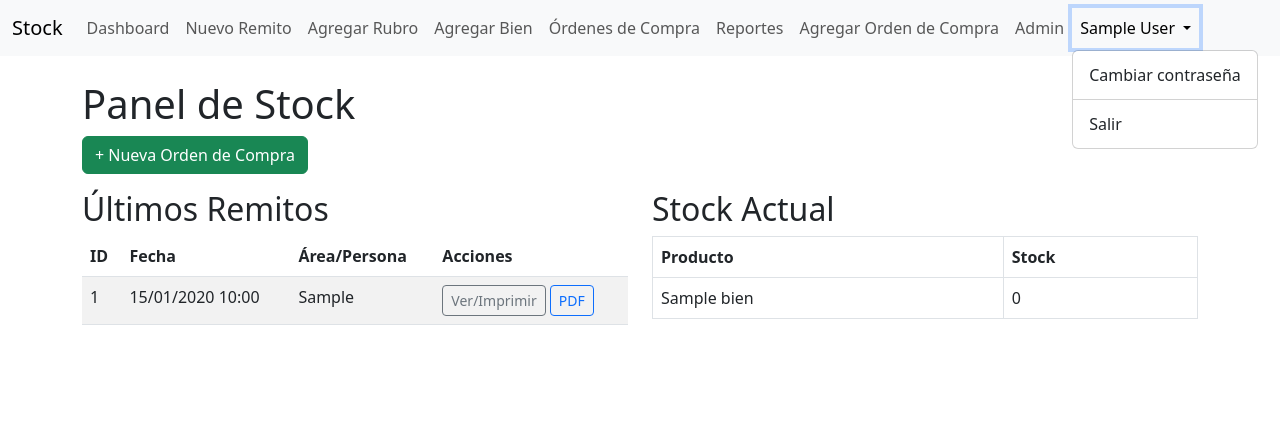
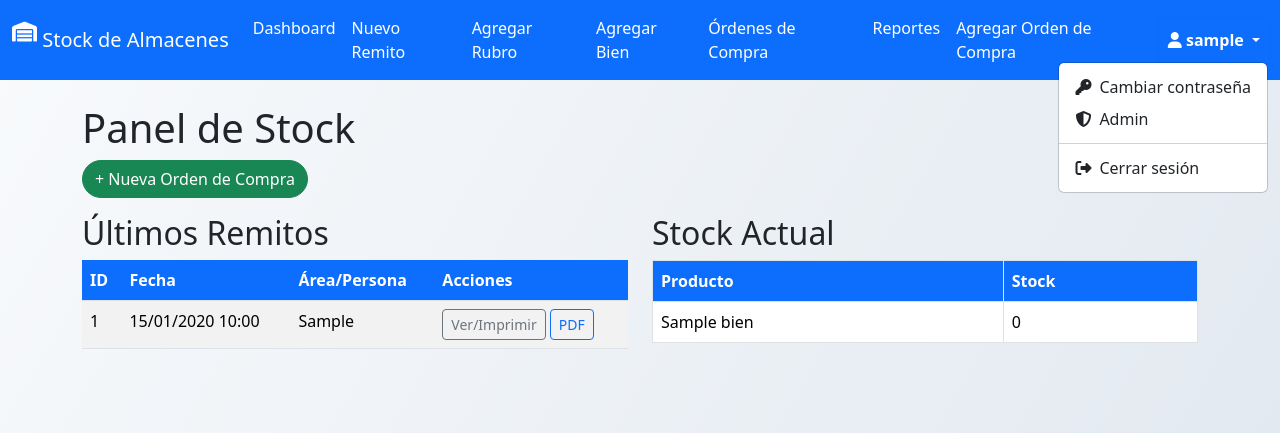
Before and after one commit to Roan1982/Suministros, a Django app: page / in a window 1280 px wide, after a click on "sample". Shown: the top 433 px of the page. Run offline with Django 5.2, Linux system fonts and the light colour scheme; a user stored in the database is signed in; tables that the repository leaves empty hold one stand-in row (values such as "Sample post").

Commit message:
estilo mejorado

```diff
--- a/stock/inventario/templates/base.html
+++ b/stock/inventario/templates/base.html
@@ -20,7 +20,24 @@
         <li class="nav-item"><a class="nav-link" href="{% url 'reportes' %}">Reportes</a></li>
         <li class="nav-item"><a class="nav-link" href="{% url 'agregar_orden' %}">Agregar Orden de Compra</a></li>
 
-        <li class="nav-item"><a class="nav-link" href="{% url 'admin:index' %}">Admin</a></li>
+        <li class="nav-item dropdown">
+          <a class="nav-link dropdown-toggle" href="#" id="userDropdown" role="button" data-bs-toggle="dropdown" aria-expanded="false">
+            {{ user.get_full_name|default:user.username }}
+          </a>
+          <ul class="dropdown-menu" aria-labelledby="userDropdown">
+            <li><a class="dropdown-item" href="{% url 'password_change' %}">Cambiar contraseña</a></li>
+            {% if user.is_superuser or user.is_staff %}
+            <li><a class="dropdown-item" href="/admin/">Admin</a></li>
+            {% endif %}
+            <li><hr class="dropdown-divider"></li>
+            <li>
+              <form method="post" action="{% url 'logout' %}" style="display:inline;">
+                {% csrf_token %}
+                <button type="submit" class="dropdown-item">Salir</button>
+              </form>
+            </li>
+          </ul>
+        </li>
         {% if user.is_authenticated %}
         <li class="nav-item dropdown">
           <a class="nav-link dropdown-toggle" href="#" id="userDropdown" role="button" data-bs-toggle="dropdown" aria-expanded="false">
--- a/stock/inventario/templates/inventario/base.html
+++ b/stock/inventario/templates/inventario/base.html
@@ -52,6 +52,35 @@
     <a class="navbar-brand" href="/">
       <i class="fa-solid fa-warehouse icon-anim"></i> Stock de Almacenes
     </a>
+    <button class="navbar-toggler" type="button" data-bs-toggle="collapse" data-bs-target="#mainNavbar" aria-controls="mainNavbar" aria-expanded="false" aria-label="Toggle navigation">
+      <span class="navbar-toggler-icon"></span>
+    </button>
+    <div class="collapse navbar-collapse" id="mainNavbar">
+      <ul class="navbar-nav me-auto mb-2 mb-lg-0">
+        <li class="nav-item"><a class="nav-link" href="/">Dashboard</a></li>
+        <li class="nav-item"><a class="nav-link" href="{% url 'crear_entrega' %}">Nuevo Remito</a></li>
+        <li class="nav-item"><a class="nav-link" href="{% url 'agregar_rubro' %}">Agregar Rubro</a></li>
+        <li class="nav-item"><a class="nav-link" href="{% url 'agregar_bien' %}">Agregar Bien</a></li>
+        <li class="nav-item"><a class="nav-link" href="{% url 'ordenes' %}">Órdenes de Compra</a></li>
+        <li class="nav-item"><a class="nav-link" href="{% url 'reportes' %}">Reportes</a></li>
+        <li class="nav-item"><a class="nav-link" href="{% url 'agregar_orden' %}">Agregar Orden de Compra</a></li>
+      </ul>
+      <ul class="navbar-nav ms-auto flex-row align-items-center">
+        <li class="nav-item dropdown">
+          <a class="nav-link dropdown-toggle fw-semibold" href="#" id="userDropdown" role="button" data-bs-toggle="dropdown" aria-expanded="false">
+            <i class="fa-solid fa-user"></i> {{ user.username }}
+          </a>
+          <ul class="dropdown-menu dropdown-menu-end" aria-labelledby="userDropdown">
+            <li><a class="dropdown-item" href="{% url 'password_change' %}"><i class="fa-solid fa-key me-2"></i>Cambiar contraseña</a></li>
+            {% if user.is_superuser or user.is_staff %}
+            <li><a class="dropdown-item" href="/admin/"><i class="fa-solid fa-shield-halved me-2"></i>Admin</a></li>
+            {% endif %}
+            <li><hr class="dropdown-divider"></li>
+            <li><a class="dropdown-item" href="/accounts/logout/"><i class="fa-solid fa-right-from-bracket me-2"></i>Cerrar sesión</a></li>
+          </ul>
+        </li>
+      </ul>
+    </div>
   </div>
 </nav>
 <div class="container mb-5">
--- a/stock/inventario/templates/inventario/dashboard.html
+++ b/stock/inventario/templates/inventario/dashboard.html
@@ -1,4 +1,4 @@
-{% extends 'base.html' %}
+{% extends 'inventario/base.html' %}
 {% block content %}
 <h1>Panel de Stock</h1>
 <div class="mb-3">
--- a/stock/inventario/templates/inventario/entrega_form.html
+++ b/stock/inventario/templates/inventario/entrega_form.html
@@ -1,4 +1,4 @@
-{% extends 'base.html' %}
+{% extends 'inventario/base.html' %}
 {% load form_extras %}
 {% block content %}
 <div class="row justify-content-center">
--- a/stock/inventario/templates/inventario/form.html
+++ b/stock/inventario/templates/inventario/form.html
@@ -1,4 +1,4 @@
-{% extends 'base.html' %}
+{% extends 'inventario/base.html' %}
 {% block content %}
 <div class="row justify-content-center">
   <div class="col-lg-6 col-xl-5">
--- a/stock/inventario/templates/inventario/orden_form.html
+++ b/stock/inventario/templates/inventario/orden_form.html
@@ -1,4 +1,4 @@
-{% extends 'base.html' %}
+{% extends 'inventario/base.html' %}
 {% block content %}
 <div class="row justify-content-center">
   <div class="col-lg-12 col-xl-10">
--- a/stock/inventario/templates/inventario/orden_list.html
+++ b/stock/inventario/templates/inventario/orden_list.html
@@ -1,4 +1,4 @@
-{% extends 'base.html' %}
+{% extends 'inventario/base.html' %}
 {% block content %}
 <h1>Órdenes de Compra</h1>
 <a href="{% url 'agregar_orden' %}" class="btn btn-success mb-3">Nueva Orden de Compra</a>
--- a/stock/inventario/templates/inventario/reportes.html
+++ b/stock/inventario/templates/inventario/reportes.html
@@ -1,4 +1,4 @@
-{% extends 'base.html' %}
+{% extends 'inventario/base.html' %}
 {% block content %}
 <div class="row mb-4 g-4 justify-content-center">
   <div class="col-md-4 col-lg-3">
--- a/stock/inventario/templates/registration/password_change_form.html
+++ b/stock/inventario/templates/registration/password_change_form.html
@@ -1,4 +1,4 @@
-{% extends 'base.html' %}
+{% extends 'inventario/base.html' %}
 {% block content %}
 <h2>Cambiar contraseña</h2>
 <form method="post">
```
